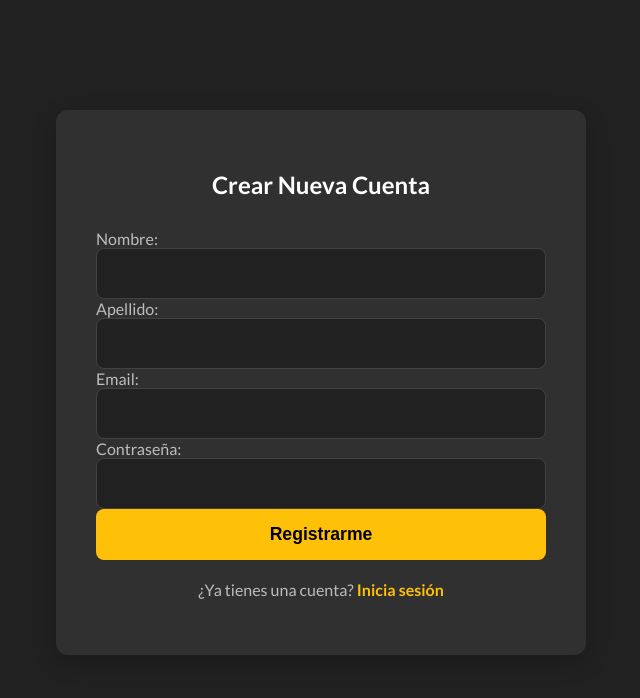
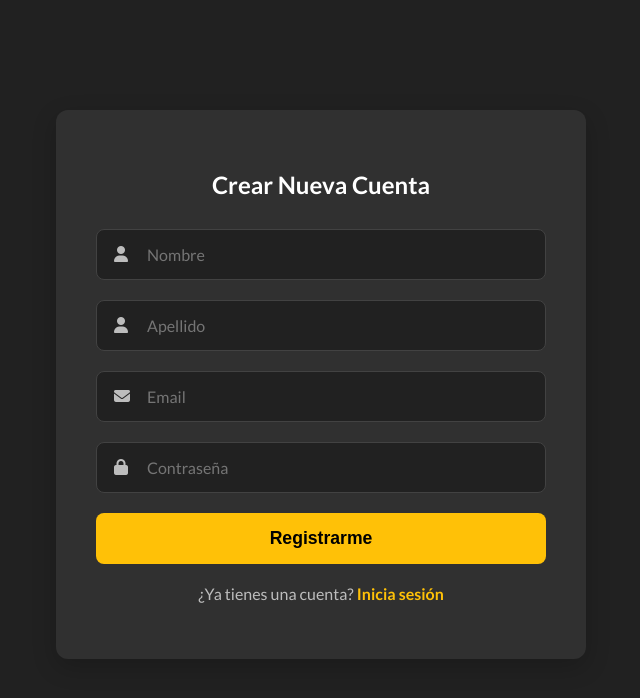
Before and after one commit to jaquinof08/proyecto-gcp, a Flask app: page /register in a window 1280 px wide. Shown: the top 698 px of the page, without its empty margins (319-959 px from the left). Run offline with Flask 3, Linux system fonts and the light colour scheme.

Commit message:
Update register.html

```diff
--- a/templates/register.html
+++ b/templates/register.html
@@ -3,14 +3,22 @@
 {% block content %}
     <h2>Crear Nueva Cuenta</h2>
     <form method="post">
-        <label for="nombre">Nombre:</label>
-        <input type="text" id="nombre" name="nombre" required>
-        <label for="apellido">Apellido:</label>
-        <input type="text" id="apellido" name="apellido" required>
-        <label for="email">Email:</label>
-        <input type="email" id="email" name="email" required>
-        <label for="password">Contraseña:</label>
-        <input type="password" id="password" name="password" required>
+        <div class="input-group">
+            <i class="fa fa-user"></i>
+            <input type="text" id="nombre" name="nombre" placeholder="Nombre" required>
+        </div>
+        <div class="input-group">
+            <i class="fa fa-user"></i>
+            <input type="text" id="apellido" name="apellido" placeholder="Apellido" required>
+        </div>
+        <div class="input-group">
+            <i class="fa fa-envelope"></i>
+            <input type="email" id="email" name="email" placeholder="Email" required>
+        </div>
+        <div class="input-group">
+            <i class="fa fa-lock"></i>
+            <input type="password" id="password" name="password" placeholder="Contraseña" required>
+        </div>
         <button type="submit">Registrarme</button>
     </form>
     <p style="text-align: center; margin-top: 20px;">
```
